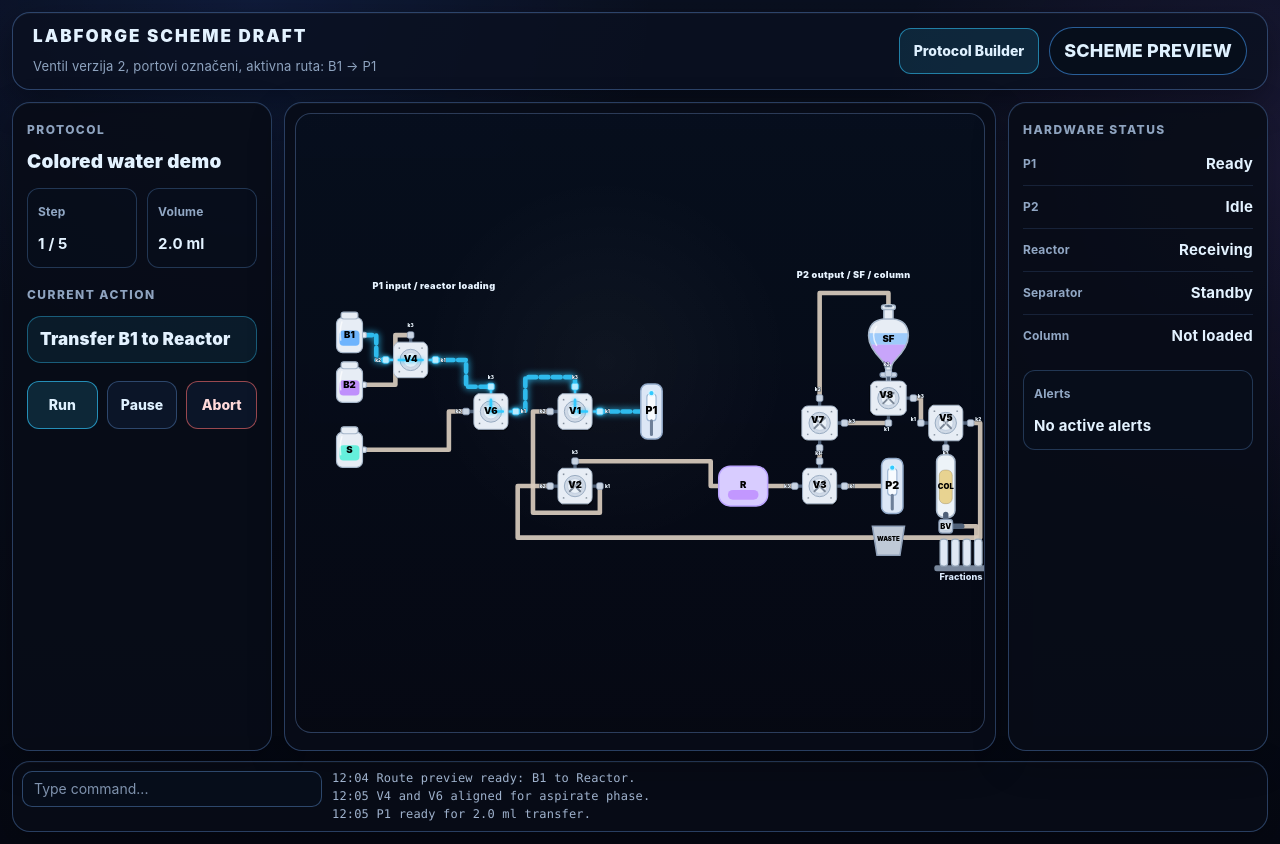
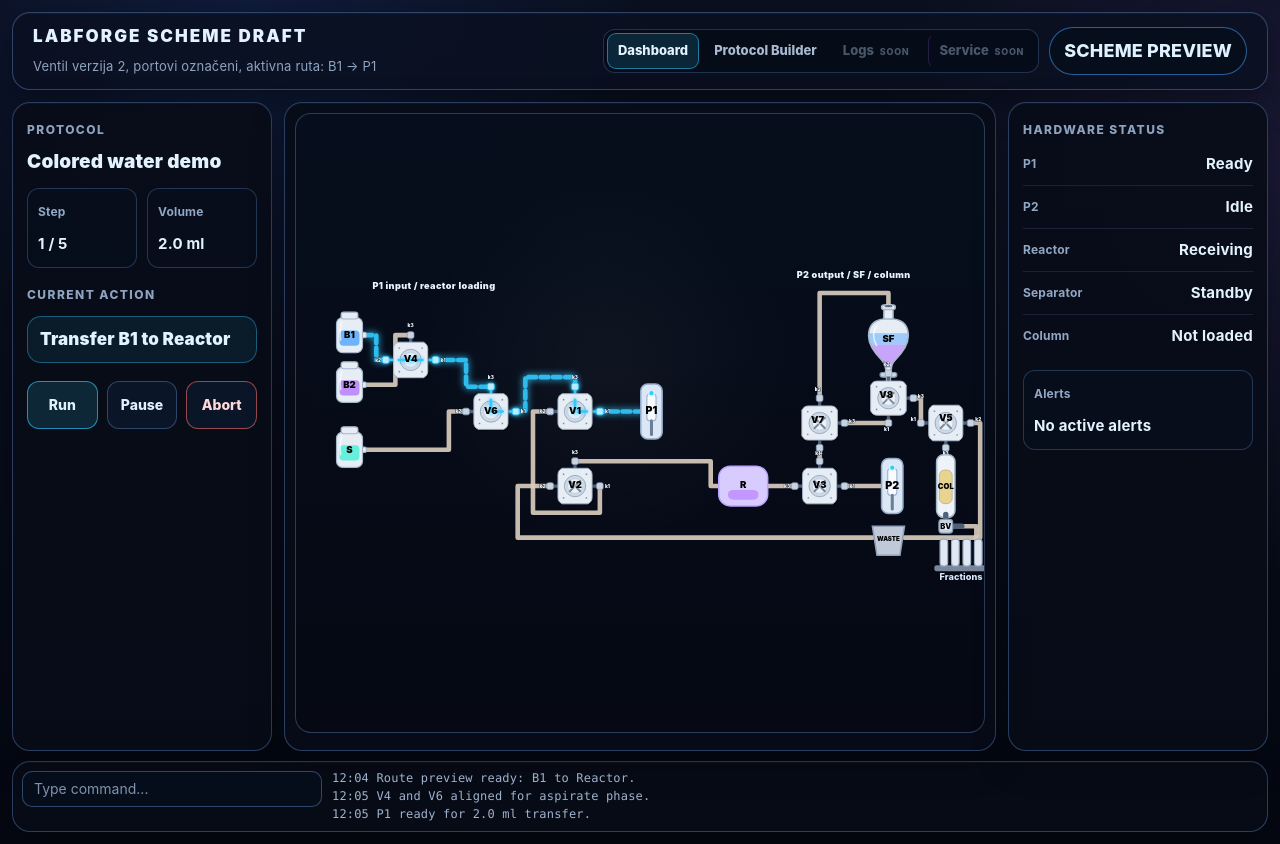
Before and after one commit to elvisplantak/SynMachine, a React (Vite) app in the folder ui/: page / in a window 1280 px wide. Built offline with nearby package versions, Linux system fonts and the light colour scheme.

Commit message:
Add shared top navigation

```diff
--- a/ui/src/App.css
+++ b/ui/src/App.css
@@ -66,23 +66,60 @@ body {
   gap: 10px;
 }
 
-.navigationButton {
-  border: 1px solid rgba(50, 202, 255, 0.55);
+.topNavigation {
+  display: flex;
+  align-items: center;
+  gap: 4px;
+  border: 1px solid rgba(89, 134, 197, 0.32);
   border-radius: 12px;
-  min-height: 42px;
-  padding: 9px 14px;
-  color: #dff1ff;
-  background: rgba(50, 202, 255, 0.12);
+  padding: 3px;
+  background: rgba(5, 10, 21, 0.72);
+}
+
+.topNavigationItem {
+  min-height: 36px;
+  border: 1px solid transparent;
+  border-radius: 9px;
+  padding: 7px 10px;
+  color: #a9bad0;
+  background: transparent;
   font: inherit;
-  font-size: 14px;
-  font-weight: 850;
+  font-size: 13px;
+  line-height: 1.2;
+  font-weight: 800;
+  white-space: nowrap;
   cursor: pointer;
 }
 
-.navigationButton:hover,
-.navigationButton:focus-visible {
-  border-color: #32caff;
-  background: rgba(50, 202, 255, 0.2);
+.topNavigationItem:hover:not(:disabled),
+.topNavigationItem:focus-visible:not(:disabled) {
+  border-color: rgba(50, 202, 255, 0.48);
+  color: #e3f2ff;
+  background: rgba(50, 202, 255, 0.1);
+}
+
+.topNavigationItem[aria-current="page"] {
+  border-color: rgba(50, 202, 255, 0.52);
+  color: #e3f2ff;
+  background: rgba(50, 202, 255, 0.14);
+}
+
+.topNavigationItem:disabled {
+  color: #65758a;
+  cursor: not-allowed;
+  opacity: 0.72;
+}
+
+.serviceNavigationItem {
+  margin-left: 4px;
+  border-left-color: rgba(176, 108, 255, 0.28);
+}
+
+.topNavigationUnavailable {
+  margin-left: 3px;
+  font-size: 9px;
+  letter-spacing: 0.08em;
+  text-transform: uppercase;
 }
 
 .experimentalLabel {
@@ -115,14 +152,6 @@ body {
 .protocolBuilderTopBar .subBrand {
   font-size: 15px;
   line-height: 1.5;
-}
-
-.protocolBuilderTopBar .navigationButton {
-  min-height: 44px;
-  padding: 10px 15px;
-  font-size: 14px;
-  line-height: 1.2;
-  font-weight: 800;
 }
 
 .protocolBuilderHeadingRow,
@@ -778,6 +807,17 @@ body {
   .protocolBuilderCard {
     padding: 14px;
   }
+
+  .topBar,
+  .topBarActions {
+    height: auto;
+    align-items: stretch;
+    flex-direction: column;
+  }
+
+  .topNavigation {
+    flex-wrap: wrap;
+  }
 }
 
 /* Pipes */
--- a/ui/src/App.tsx
+++ b/ui/src/App.tsx
@@ -321,6 +321,7 @@ type PreRunCheckKey =
   | "reactorEmptyAndClean"
   | "wasteCapacityAvailable";
 type PreRunChecks = Record<PreRunCheckKey, boolean>;
+type Screen = "dashboard" | "protocolBuilder";
 
 type DoseStep = {
   id: number;
@@ -776,6 +777,46 @@ function ProtocolStepCard({
   );
 }
 
+function TopNavigation({
+  activeScreen,
+  onNavigate,
+}: {
+  activeScreen: Screen;
+  onNavigate: (screen: Screen) => void;
+}) {
+  return (
+    <nav className="topNavigation" aria-label="Primary navigation">
+      <button
+        className="topNavigationItem"
+        type="button"
+        aria-current={activeScreen === "dashboard" ? "page" : undefined}
+        onClick={() => onNavigate("dashboard")}
+      >
+        Dashboard
+      </button>
+      <button
+        className="topNavigationItem"
+        type="button"
+        aria-current={activeScreen === "protocolBuilder" ? "page" : undefined}
+        onClick={() => onNavigate("protocolBuilder")}
+      >
+        Protocol Builder
+      </button>
+      <button className="topNavigationItem" type="button" disabled aria-disabled="true">
+        Logs <span className="topNavigationUnavailable">Soon</span>
+      </button>
+      <button
+        className="topNavigationItem serviceNavigationItem"
+        type="button"
+        disabled
+        aria-disabled="true"
+      >
+        Service <span className="topNavigationUnavailable">Soon</span>
+      </button>
+    </nav>
+  );
+}
+
 function ProtocolBuilder({
   runName,
   preRunChecks,
@@ -786,7 +827,7 @@ function ProtocolBuilder({
   onStepChange,
   onMoveStep,
   onRemoveStep,
-  onBack,
+  onNavigate,
 }: {
   runName: string;
   preRunChecks: PreRunChecks;
@@ -797,7 +838,7 @@ function ProtocolBuilder({
   onStepChange: (step: ProtocolStep) => void;
   onMoveStep: (index: number, direction: -1 | 1) => void;
   onRemoveStep: (id: number) => void;
-  onBack: () => void;
+  onNavigate: (screen: Screen) => void;
 }) {
   const doseSteps = steps.filter((step): step is DoseStep => step.type === "Dose");
   const doseOrder = doseSteps
@@ -832,10 +873,8 @@ function ProtocolBuilder({
         </div>
 
         <div className="protocolBuilderHeaderActions">
+          <TopNavigation activeScreen="protocolBuilder" onNavigate={onNavigate} />
           <div className="draftNotice">Draft only — no hardware execution</div>
-          <button className="navigationButton" type="button" onClick={onBack}>
-            Back to Dashboard
-          </button>
         </div>
       </header>
 
@@ -978,7 +1017,7 @@ function ProtocolBuilder({
 }
 
 export default function App() {
-  const [activeScreen, setActiveScreen] = useState<"dashboard" | "protocolBuilder">("dashboard");
+  const [activeScreen, setActiveScreen] = useState<Screen>("dashboard");
   const [runName, setRunName] = useState("");
   const [preRunChecks, setPreRunChecks] = useState<PreRunChecks>({
     sourcesAvailable: false,
@@ -1032,7 +1071,7 @@ export default function App() {
         onRemoveStep={(id) =>
           setProtocolSteps((currentSteps) => currentSteps.filter((step) => step.id !== id))
         }
-        onBack={() => setActiveScreen("dashboard")}
+        onNavigate={setActiveScreen}
       />
     );
   }
@@ -1048,13 +1087,7 @@ export default function App() {
         </div>
 
         <div className="topBarActions">
-          <button
-            className="navigationButton"
-            type="button"
-            onClick={() => setActiveScreen("protocolBuilder")}
-          >
-            Protocol Builder
-          </button>
+          <TopNavigation activeScreen="dashboard" onNavigate={setActiveScreen} />
           <div className="statusPill">SCHEME PREVIEW</div>
         </div>
       </header>
```
